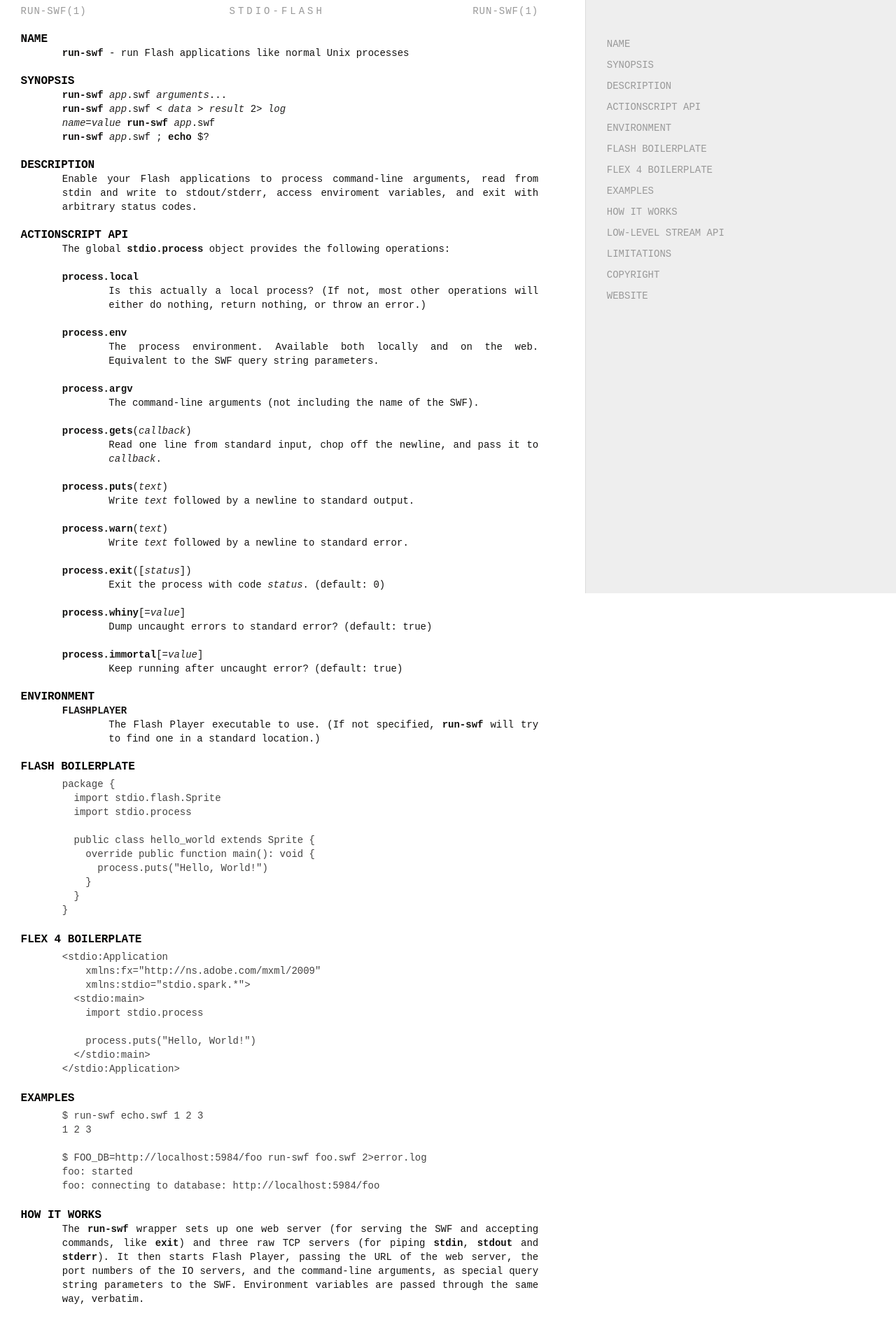
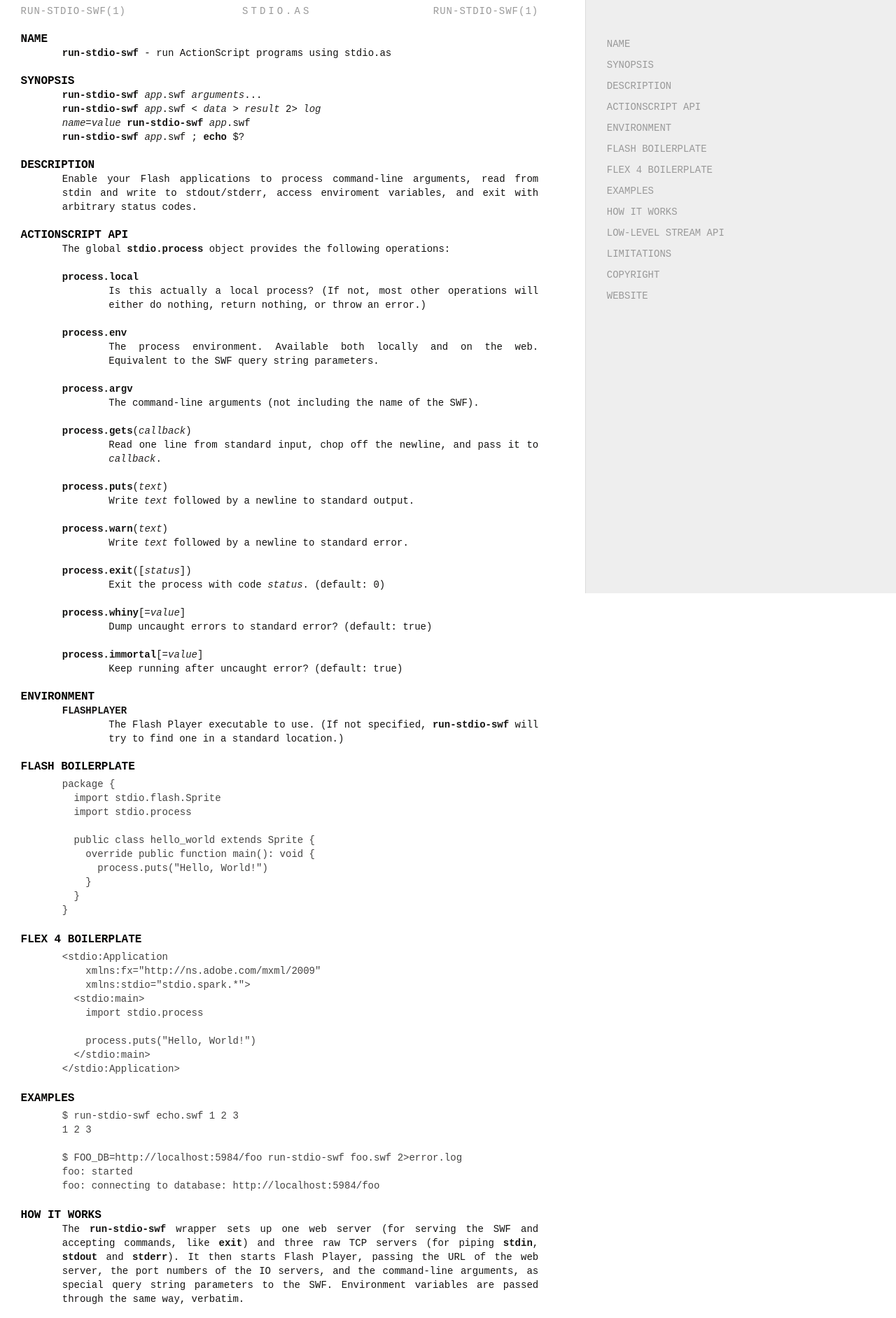
Before and after one commit to dbrock/stdio.as, a plain HTML site: page run-stdio-swf.1.html in a window 1280 px wide. Shown: the top 1884 px of the page at 70% size. Drawn offline with Linux system fonts and the light colour scheme.

Commit message:
Rename `run-swf` to `run-stdio-swf`.

```diff
--- a/run-swf.1.html
+++ b/run-stdio-swf.1.html
@@ -3,7 +3,7 @@
 <head>
   <meta http-equiv='content-type' value='text/html;charset=utf8'>
   <meta name='generator' value='Ronn/v0.7.3 (http://github.com/rtomayko/ronn/tree/0.7.3)'>
-  <title>run-swf(1) - run Flash applications like normal Unix processes</title>
+  <title>run-stdio-swf(1) - run ActionScript programs using stdio.as</title>
   <style type='text/css' media='all'>
   /* style: man */
   body#manpage {margin:0}
@@ -75,22 +75,22 @@
   </div>
 
   <ol class='man-decor man-head man head'>
-    <li class='tl'>run-swf(1)</li>
-    <li class='tc'>STDIO-FLASH</li>
-    <li class='tr'>run-swf(1)</li>
+    <li class='tl'>run-stdio-swf(1)</li>
+    <li class='tc'>STDIO.AS</li>
+    <li class='tr'>run-stdio-swf(1)</li>
   </ol>
 
   <h2 id="NAME">NAME</h2>
 <p class="man-name">
-  <code>run-swf</code> - <span class="man-whatis">run Flash applications like normal Unix processes</span>
+  <code>run-stdio-swf</code> - <span class="man-whatis">run ActionScript programs using stdio.as</span>
 </p>
 
 <h2 id="SYNOPSIS">SYNOPSIS</h2>
 
-<p><code>run-swf</code> <var>app</var>.swf <var>arguments</var>...<br />
-<code>run-swf</code> <var>app</var>.swf &lt; <var>data</var> &gt; <var>result</var> 2&gt; <var>log</var><br />
-<var>name</var>=<var>value</var> <code>run-swf</code> <var>app</var>.swf<br />
-<code>run-swf</code> <var>app</var>.swf ; <code>echo</code> $?</p>
+<p><code>run-stdio-swf</code> <var>app</var>.swf <var>arguments</var>...<br />
+<code>run-stdio-swf</code> <var>app</var>.swf &lt; <var>data</var> &gt; <var>result</var> 2&gt; <var>log</var><br />
+<var>name</var>=<var>value</var> <code>run-stdio-swf</code> <var>app</var>.swf<br />
+<code>run-stdio-swf</code> <var>app</var>.swf ; <code>echo</code> $?</p>
 
 <h2 id="DESCRIPTION">DESCRIPTION</h2>
 
@@ -121,8 +121,8 @@ pass it to <var>callback</var>.</p></dd>
 <h2 id="ENVIRONMENT">ENVIRONMENT</h2>
 
 <dl>
-<dt><code>FLASHPLAYER</code></dt><dd>The Flash Player executable to use.  (If not specified, <code>run-swf</code>
-will try to find one in a standard location.)</dd>
+<dt><code>FLASHPLAYER</code></dt><dd>The Flash Player executable to use.  (If not specified,
+<code>run-stdio-swf</code> will try to find one in a standard location.)</dd>
 </dl>
 
 
@@ -155,22 +155,23 @@ will try to find one in a standard location.)</dd>
 
 <h2 id="EXAMPLES">EXAMPLES</h2>
 
-<pre><code>$ run-swf echo.swf 1 2 3
+<pre><code>$ run-stdio-swf echo.swf 1 2 3
 1 2 3
 
-$ FOO_DB=http://localhost:5984/foo run-swf foo.swf 2&gt;error.log
+$ FOO_DB=http://localhost:5984/foo run-stdio-swf foo.swf 2&gt;error.log
 foo: started
 foo: connecting to database: http://localhost:5984/foo
 </code></pre>
 
 <h2 id="HOW-IT-WORKS">HOW IT WORKS</h2>
 
-<p>The <code>run-swf</code> wrapper sets up one web server (for serving the SWF and
-accepting commands, like <code>exit</code>) and three raw TCP servers (for piping
-<code>stdin</code>, <code>stdout</code> and <code>stderr</code>).  It then starts Flash Player, passing
-the URL of the web server, the port numbers of the IO servers, and the
-command-line arguments, as special query string parameters to the SWF.
-Environment variables are passed through the same way, verbatim.</p>
+<p>The <code>run-stdio-swf</code> wrapper sets up one web server (for serving the
+SWF and accepting commands, like <code>exit</code>) and three raw TCP servers
+(for piping <code>stdin</code>, <code>stdout</code> and <code>stderr</code>).  It then starts Flash
+Player, passing the URL of the web server, the port numbers of the IO
+servers, and the command-line arguments, as special query string
+parameters to the SWF.  Environment variables are passed through the
+same way, verbatim.</p>
 
 <h2 id="LOW-LEVEL-STREAM-API">LOW-LEVEL STREAM API</h2>
 
@@ -190,24 +191,24 @@ you can access the underlying stream objects.</p>
 
 <p>Only tested on Mac OS X so far.</p>
 
-<p>Currently, <code>run-swf</code> cannot answer <code>&lt;policy-file-request/&gt;</code> queries.
+<p>Currently, <code>run-stdio-swf</code> cannot answer <code>&lt;policy-file-request/&gt;</code> queries.
 Therefore, you must run a global policy file server on port <em>843</em>.</p>
 
 <p>No support for signal handlers yet.</p>
 
 <h2 id="COPYRIGHT">COPYRIGHT</h2>
 
-<p>Copyright (C) 2011&nbsp; Daniel Brockman (<a href="http://twitter.com/dbrock">@dbrock</a>)</p>
+<p>Copyright (C) 2011, 2012&nbsp; Daniel Brockman (<a href="http://twitter.com/dbrock">@dbrock</a>)</p>
 
 <h2 id="WEBSITE">WEBSITE</h2>
 
-<p>GitHub project page: <a href="http://github.com/dbrock/stdio-flash" data-bare-link="true">http://github.com/dbrock/stdio-flash</a></p>
+<p>GitHub project page: <a href="[http://github.com/dbrock/stdio.as]">http://github.com/dbrock/stdio.as</a></p>
 
 
   <ol class='man-decor man-foot man foot'>
     <li class='tl'></li>
-    <li class='tc'>December 2011</li>
-    <li class='tr'>run-swf(1)</li>
+    <li class='tc'>January 2012</li>
+    <li class='tr'>run-stdio-swf(1)</li>
   </ol>
 
   </div>
```
